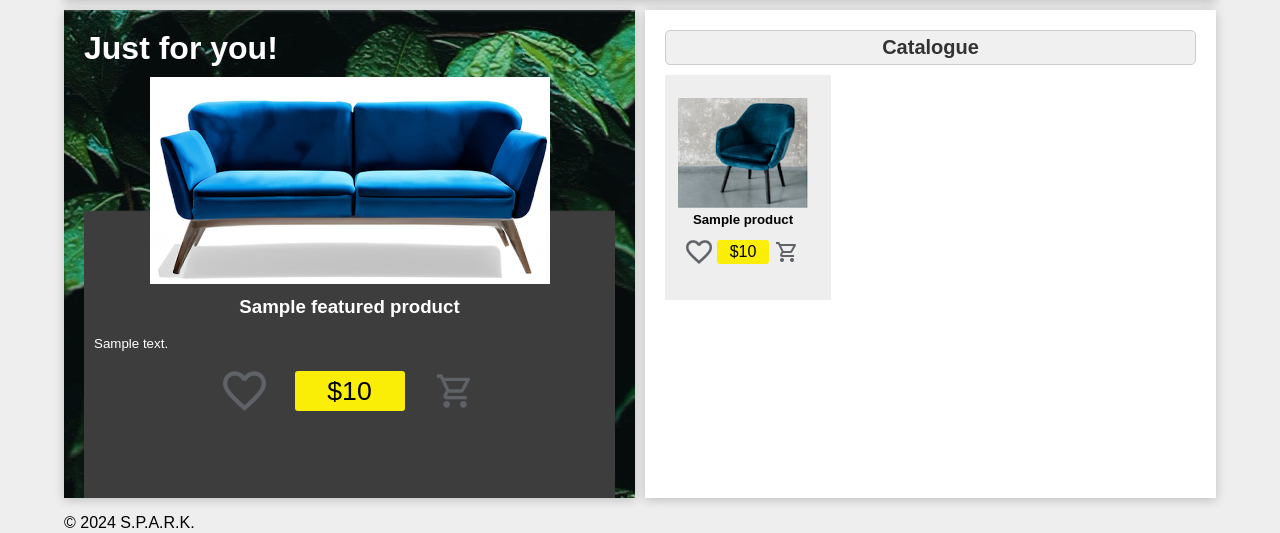
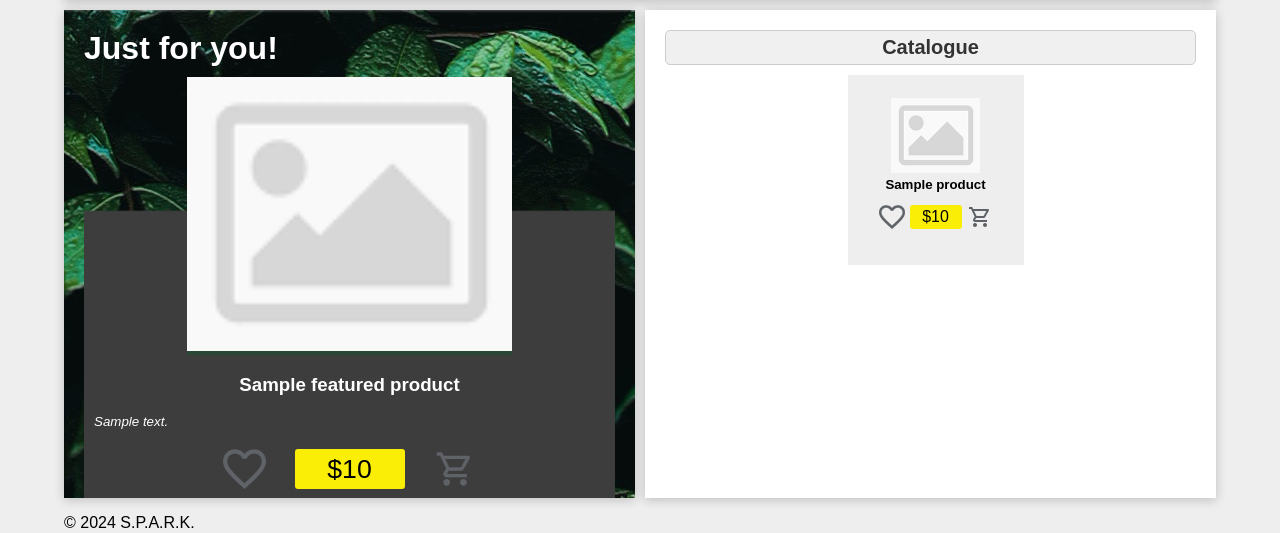
Before and after one commit to chilliavocado/spark, a FastAPI app: template app/templates/index.html in a window 1280 px wide. Shown: the part 90-623 px from the top of the page. Run offline with FastAPI, Linux system fonts and the light colour scheme; the template is opened without the code that fills it: most values are stand-ins (such as "Sample title", 1, 10 or a date in 2020).

Commit message:
Placeholder image used

```diff
--- a/app/static/css/spark.css
+++ b/app/static/css/spark.css
@@ -69,8 +69,8 @@ main {
 }
 
 .recommendations .featured .image {
-  width: 400px;
-  max-height: 200px;
+  width: 325px;
+  /* max-height: 200px; */
   margin: 0 auto;
   background-color: #294734;
 }
@@ -90,6 +90,7 @@ main {
   max-height: 100px;
   overflow: auto;
   margin-bottom: 10px;
+  font-style: italic;
 }
 
 .recommendations .featured .actions,
@@ -188,7 +189,7 @@ main {
   width: 100px;
   max-height: 100px;
   margin: 0 auto;
-  background-color: #294734;
+  /* background-color: #294734; */
 }
 
 .recommendations .list .item .image img {
@@ -198,22 +199,29 @@ main {
 }
 
 .recommendations .item {
-  padding: 5px;
-  width: 120px;
-  background-image: url("/static/images/rec_item_bg.png");
+  padding: 10px;
+  width: 15%;
+  background: #f6f6f6;
+  /* background-image: url(/static/images/rec_item_bg.png); */
   background-position: center;
   background-size: contain;
   margin: 0 5px;
+  overflow: hidden;
+  text-overflow: ellipsis;
+  border: 1px solid lightgray;
+  border-radius: 25px;
 }
 
 .recommendations .item .name {
   text-align: center;
   padding: 0;
   margin: 0;
+  color: black;
 }
 
 .recommendations .item .desc {
   text-align: center;
+  font-style: italic;
 }
 
 .catalogue {
@@ -239,7 +247,8 @@ main {
   display: flex;
   flex-wrap: wrap;
   margin: 0 -10px;
-  gap: 45px;
+  gap: 12px;
+  justify-content: center;
 }
 
 .products .list .item {
@@ -249,6 +258,10 @@ main {
   /* margin: 7px; */
   background-color: #eee;
   padding: 23px;
+  display: flex;
+  flex-direction: column;
+  overflow: hidden;
+  /* text-overflow: ellipsis; */
 }
 
 .products .list .item .name {
@@ -259,6 +272,7 @@ main {
 
 .products .list .item .desc {
   padding: 5px;
+  font-style: italic;
 }
 
 .products .list .item .image {
@@ -321,6 +335,7 @@ main {
 .detail .product .disp2 .desc {
   margin-bottom: 10px;
   overflow: auto;
+  font-style: italic;
 }
 
 .detail .product .disp2 .actions {
@@ -350,7 +365,7 @@ main {
   display: flex;
   width: 100%;
   padding: 0;
-  margin: 0 10px;
+  /* margin: 0 10px; */
   align-content: right;
 }
 
--- a/app/templates/components/product_card.html
+++ b/app/templates/components/product_card.html
@@ -2,7 +2,7 @@
   <div class="image">
     <a href="/product/{{ product.id }}">
       <img
-        src="{{ url_for('static', path='images/rec_product_img.png') }}"
+        src="{{ url_for('static', path='images/placeholder_img.png') }}"
         alt="{{ product.name }}"
       />
     </a>
--- a/app/templates/index.html
+++ b/app/templates/index.html
@@ -7,7 +7,7 @@
       <div class="image">
         <a href="/product/{{ featured_product.id }}">
           <img
-            src="{{ url_for('static', path='images/featured_product.png') }}"
+            src="{{ url_for('static', path='images/placeholder_img.png') }}"
             alt="{{ featured_product.name }}"
           />
         </a>
@@ -20,7 +20,6 @@
           data-pid="{{ featured_product.id }}"
           data-user-id="{{ user_id }}"
           class="like"
-          onclick="handleLike(event)"
         ></div>
         <div class="price">${{ featured_product.price }}</div>
         <div
@@ -28,7 +27,6 @@
           data-pid="{{ featured_product.id }}"
           data-user-id="{{ user_id }}"
           class="buy"
-          onclick="handleBuy(event)"
         ></div>
       </div>
     </div>
--- a/app/templates/product.html
+++ b/app/templates/product.html
@@ -5,7 +5,7 @@
       <h1>{{ selected_product.name }}</h1>
       <div class="image">
         <img
-          src="{{ url_for('static', path='images/rec_product_img.png') }}"
+          src="{{ url_for('static', path='images/placeholder_img.png') }}"
           alt="{{ selected_product.name }}"
         />
       </div>
```
Also changed, not shown: app/static/images/placeholder_img.png (added).
